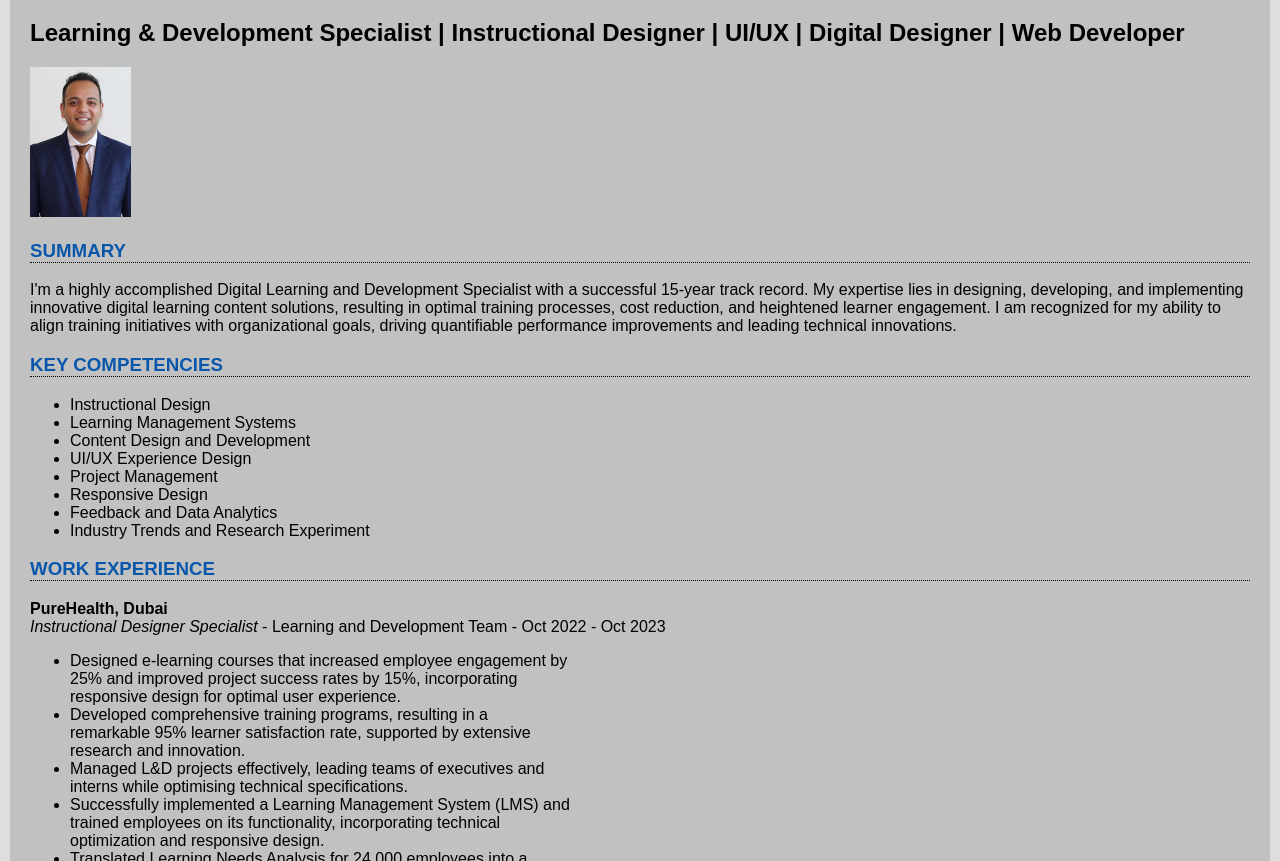
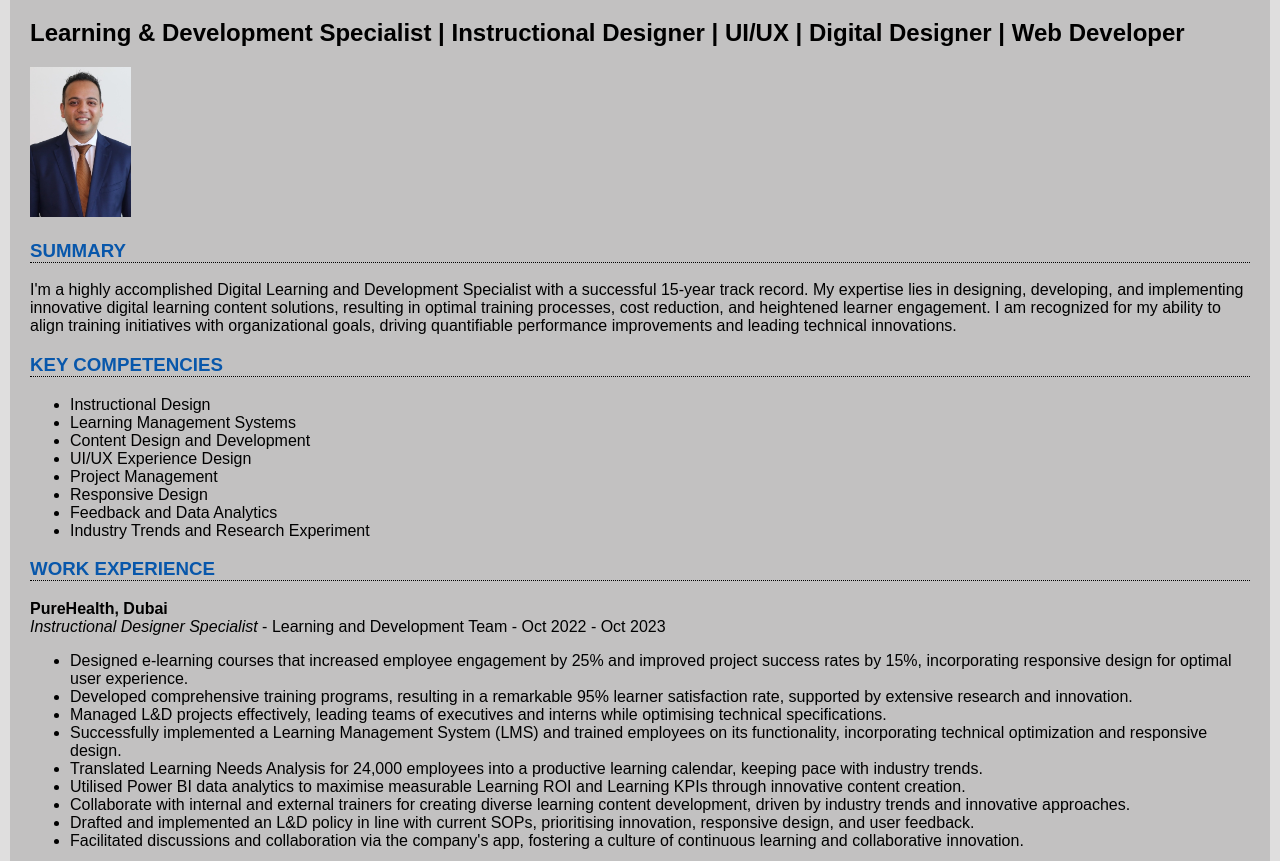
Before and after one commit to marvincastelino/Capstone-Project, a plain HTML site: page index.html in a window 1280 px wide. Shown: the part 91-952 px from the top of the page. Drawn offline with Linux system fonts and the light colour scheme.

Commit message:
style update

```diff
--- a/stylesheet.css
+++ b/stylesheet.css
@@ -15,7 +15,3 @@ h3 {
     border-bottom: 1px dotted black;
     color: rgb(8, 87, 171);
 }
-
-ul {
-    width: 500px;
-}
```
Also changed, not shown: 1 other file.
